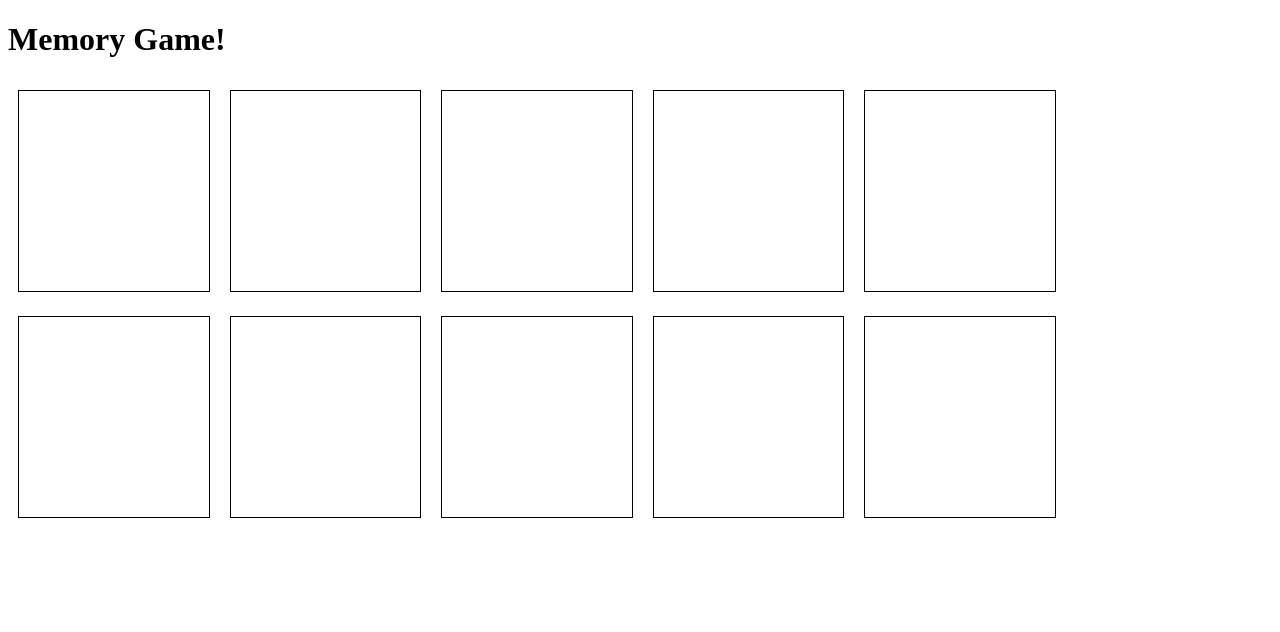
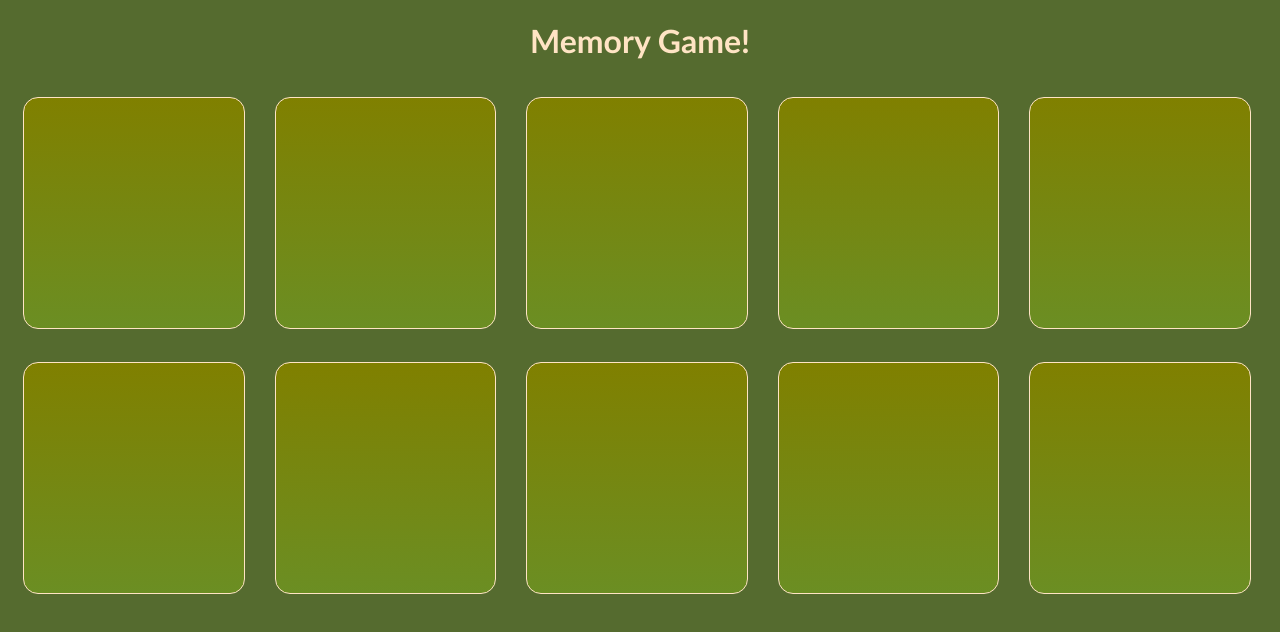
Before and after one commit to 3ichael7ambert/9.5-JS-Memory-Game, a plain HTML site: page index.html in a window 1280 px wide. Drawn offline with Linux system fonts and the light colour scheme.

Commit message:
First commit

```diff
--- a/style.css
+++ b/style.css
@@ -1,7 +1,32 @@
+body {
+    font-family:'Trebuchet MS', 'Lucida Sans Unicode', 'Lucida Grande', 'Lucida Sans', Arial, sans-serif;
+    background-color: darkolivegreen;
+    color:bisque;
+}
+
 #game div {
-    border: 1px solid black;
+    border: 1px solid bisque;
     width: 15%;
     height: 200px;
-    margin: 10px;
+    margin: 15px;
+    padding:15px;
+    display: inline-block;
+    transition:all 500ms;
+    border-radius: 15px;
+    background: linear-gradient(olive,olivedrab);
+
+  }
+
+
+#game div:hover {
+    border: 3px solid burlywood;
+    width: 15%;
+    height: 200px;
     display: inline-block;
   }
+
+  h1 {
+    text-align: center;
+    transition:all 2000ms;
+    position:relative;
+  }
```
Also changed, not shown: app.js (+33 -0 lines).
